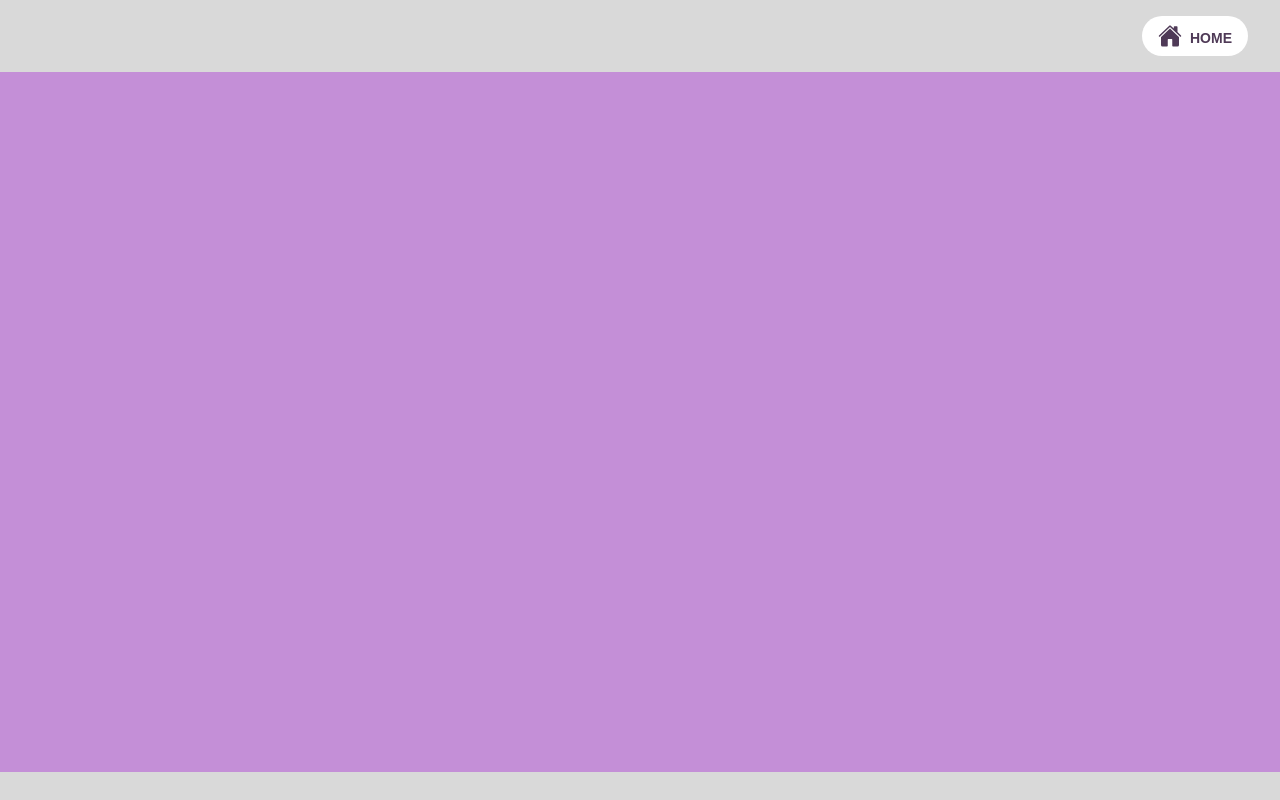
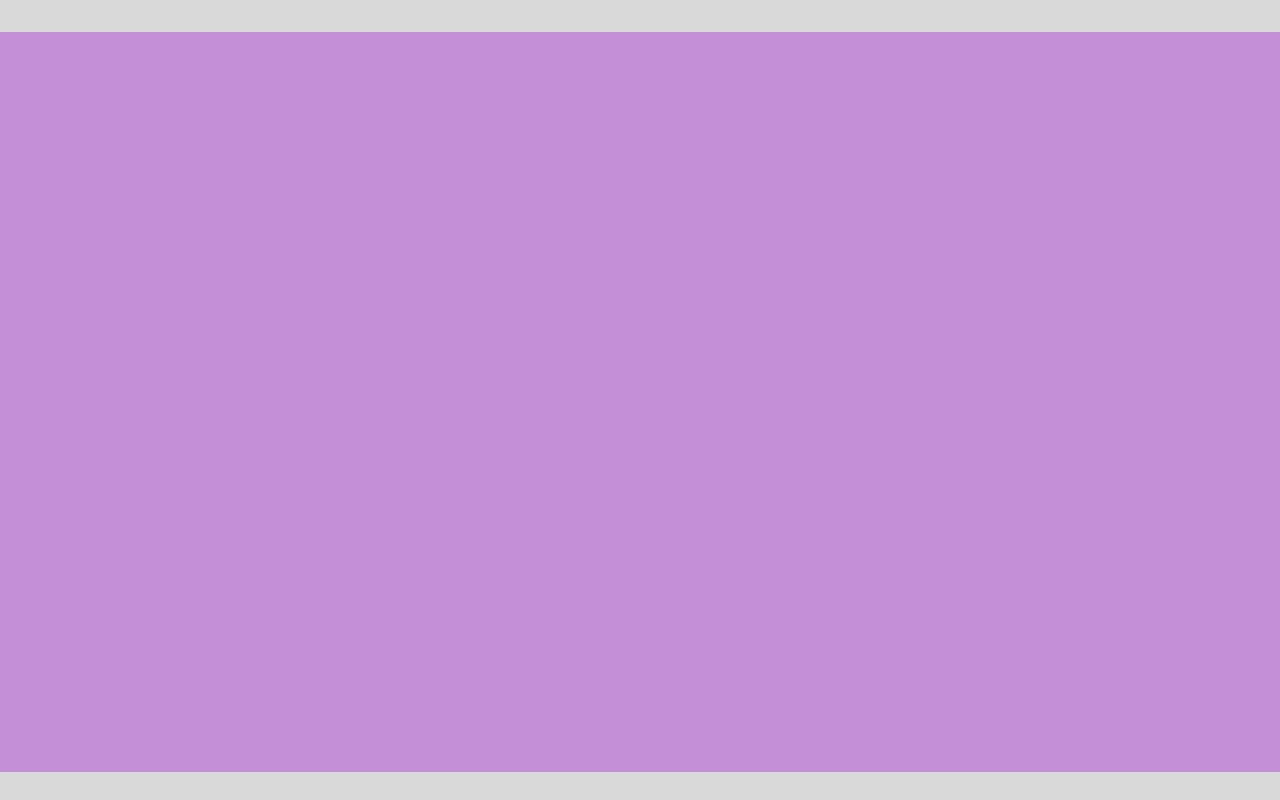
Before and after one commit to tamago-kake-gohan/tosho-kanri-ghost-client, a Next.js app: page / in a window 1280 px wide. Built offline with nearby package versions, Linux system fonts and the light colour scheme.

Commit message:
ログイン状態によって表示を切り替える

```diff
--- a/src/components/Header/Header.tsx
+++ b/src/components/Header/Header.tsx
@@ -1,28 +1,34 @@
+"use client";
 import "./Header.css";
+import axios from "@/components/utilAxios";
+import { AxiosResponse, AxiosError } from "axios";
+import { useState, useEffect } from "react";
+import HomeButton from "@/components/Header/HomeButton";
 
 const Header = () => {
+  const [show, setShow] = useState(false);
+  type RESPONSE = { is_logged_in: boolean };
+
+  useEffect(() => {
+    void (async () => {
+      await axios
+        .post("/api/v1/try_auth")
+        .then((res: AxiosResponse<RESPONSE>) => {
+          const { data, status } = res;
+          if (data.is_logged_in) {
+            setShow(true);
+          } else {
+            setShow(false);
+          }
+        })
+        .catch((e: AxiosError<{ error: string }>) => {
+          console.log(e.message);
+        });
+    });
+  });
+
   return (
-    <header className="header-container">
-      <button className="header-button">
-        <svg
-          xmlns="http://www.w3.org/2000/svg"
-          width="512"
-          height="512"
-          viewBox="0 0 512 512"
-          color="#4f3a57"
-        >
-          <path
-            fill="currentColor"
-            d="M261.56 101.28a8 8 0 0 0-11.06 0L66.4 277.15a8 8 0 0 0-2.47 5.79L63.9 448a32 32 0 0 0 32 32H192a16 16 0 0 0 16-16V328a8 8 0 0 1 8-8h80a8 8 0 0 1 8 8v136a16 16 0 0 0 16 16h96.06a32 32 0 0 0 32-32V282.94a8 8 0 0 0-2.47-5.79Z"
-          />
-          <path
-            fill="currentColor"
-            d="m490.91 244.15l-74.8-71.56V64a16 16 0 0 0-16-16h-48a16 16 0 0 0-16 16v32l-57.92-55.38C272.77 35.14 264.71 32 256 32c-8.68 0-16.72 3.14-22.14 8.63l-212.7 203.5c-6.22 6-7 15.87-1.34 22.37A16 16 0 0 0 43 267.56L250.5 69.28a8 8 0 0 1 11.06 0l207.52 198.28a16 16 0 0 0 22.59-.44c6.14-6.36 5.63-16.86-.76-22.97Z"
-          />
-        </svg>
-        <span className="header-button-text">HOME</span>
-      </button>
-    </header>
+    <header className="header-container">{show ? <HomeButton /> : null}</header>
   );
 };
 
--- /dev/null
+++ b/src/components/Header/HomeButton.tsx
@@ -0,0 +1,31 @@
+import { useRouter } from "next/navigation";
+
+const HomeButton = () => {
+  const router = useRouter();
+  const onClick = () => {
+    router.push("/home");
+  };
+  return (
+    <button className="header-button" onClick={onClick}>
+      <svg
+        xmlns="http://www.w3.org/2000/svg"
+        width="512"
+        height="512"
+        viewBox="0 0 512 512"
+        color="#4f3a57"
+      >
+        <path
+          fill="currentColor"
+          d="M261.56 101.28a8 8 0 0 0-11.06 0L66.4 277.15a8 8 0 0 0-2.47 5.79L63.9 448a32 32 0 0 0 32 32H192a16 16 0 0 0 16-16V328a8 8 0 0 1 8-8h80a8 8 0 0 1 8 8v136a16 16 0 0 0 16 16h96.06a32 32 0 0 0 32-32V282.94a8 8 0 0 0-2.47-5.79Z"
+        />
+        <path
+          fill="currentColor"
+          d="m490.91 244.15l-74.8-71.56V64a16 16 0 0 0-16-16h-48a16 16 0 0 0-16 16v32l-57.92-55.38C272.77 35.14 264.71 32 256 32c-8.68 0-16.72 3.14-22.14 8.63l-212.7 203.5c-6.22 6-7 15.87-1.34 22.37A16 16 0 0 0 43 267.56L250.5 69.28a8 8 0 0 1 11.06 0l207.52 198.28a16 16 0 0 0 22.59-.44c6.14-6.36 5.63-16.86-.76-22.97Z"
+        />
+      </svg>
+      <span className="header-button-text">HOME</span>
+    </button>
+  );
+};
+
+export default HomeButton;
```
